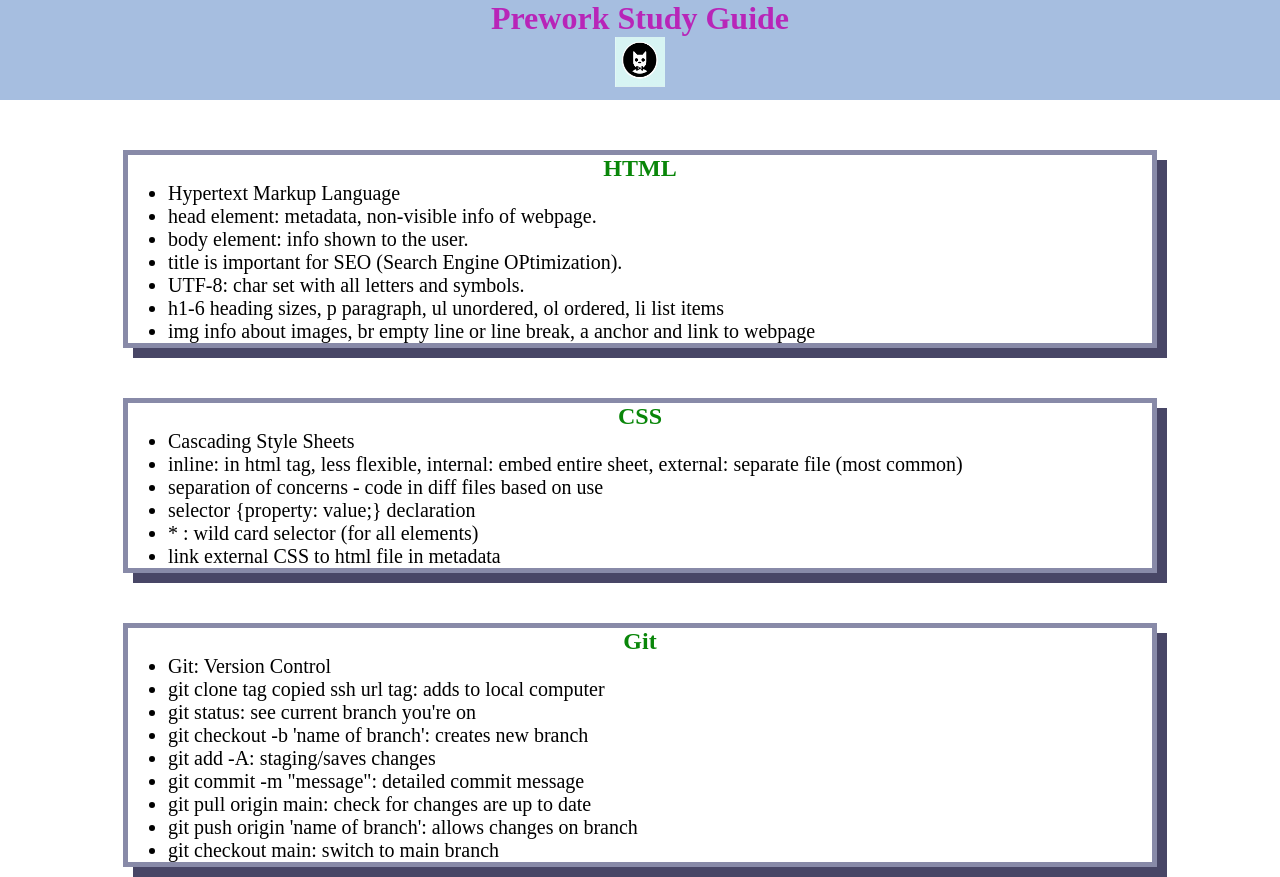
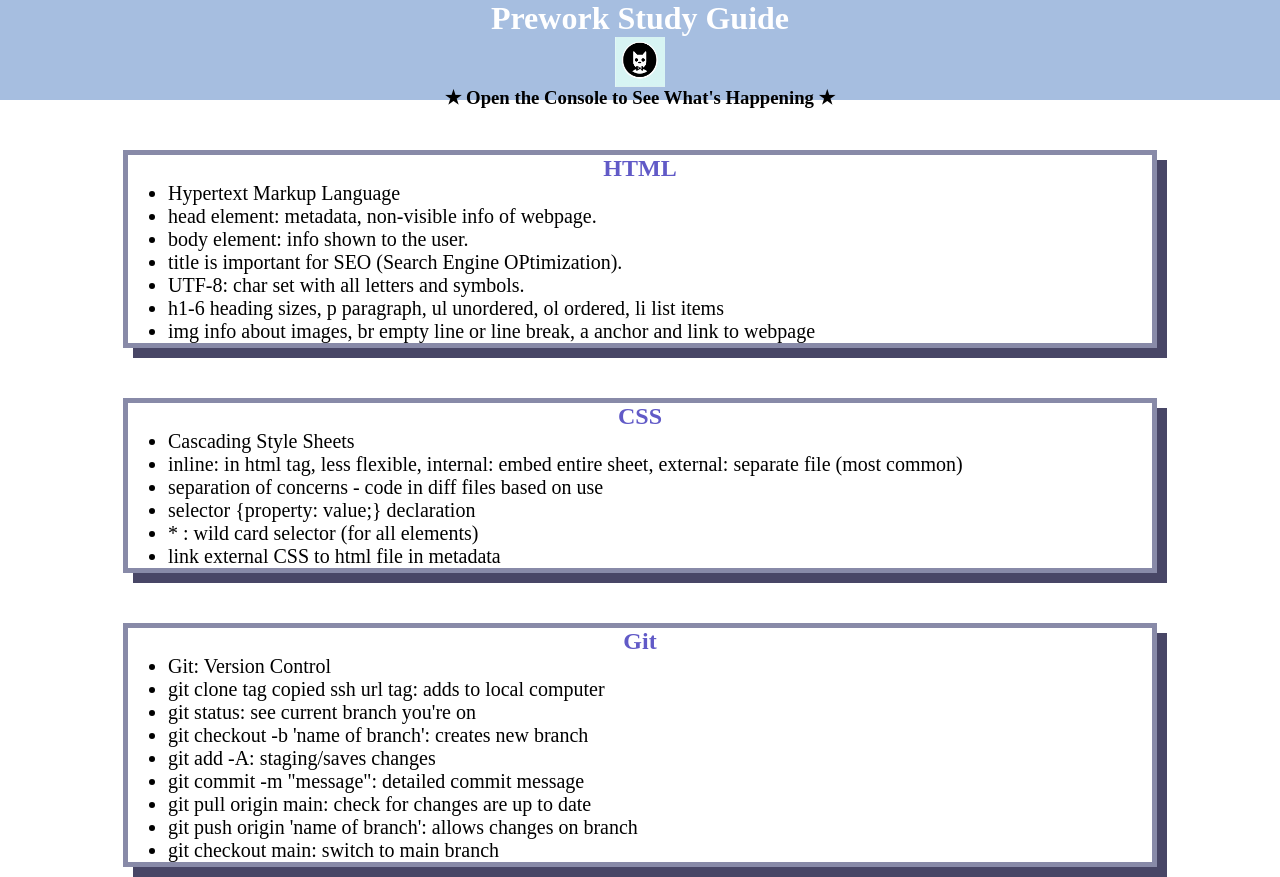
Before and after one commit to mackemo/prework-study-guide, a plain HTML site: page index.html in a window 1280 px wide. Shown: the top 877 px of the page. Drawn offline with Linux system fonts and the light colour scheme.

Commit message:
add Javascript to project

```diff
--- /dev/null
+++ b/assets/script.js
@@ -0,0 +1,17 @@
+const topics = ['HTML', 'CSS', 'Git', 'JavaScript'];
+for(let x=0; x < topics.length; x++) {
+    console.log(topics[x]);
+}
+/*
+if (topic === 'HTML') {
+ console.log("Let's study HTML!");
+} else if (topic === 'CSS') {
+ console.log("Let's study CSS!");
+} else if (topic === 'Git') {
+ console.log("Let's study Git!");
+} else if (topic === 'JavaScript') {
+ console.log("Let's study JavaScript!");
+} else {
+ console.log('Please try again!');
+}
+*/
--- a/assets/style.css
+++ b/assets/style.css
@@ -11,11 +11,15 @@ footer {
 }
 h1 {
     text-align: center;
-    color: rgb(184, 37, 184);
+    color: rgb(255, 255, 255);
 }
 h2 {
     text-align: center;
-    color: rgb(9, 134, 9);
+    color: rgb(97, 90, 199);
+}
+h3{
+    text-align: center;
+    color: black;
 }
 img {
     display: block;
--- a/index.html
+++ b/index.html
@@ -11,6 +11,7 @@
     <header id="header">
       <h1>Prework Study Guide</h1>
       <img src="./assets/bowtie-cat.png" alt="Profile image of cat wearing a bow tie." />
+      <h3>★ Open the Console to See What's Happening ★</h3>
     </header>
     <main>
       <section class="card" id="html-section">
@@ -64,5 +65,6 @@
     <footer>
       <p>I can code!</p>
     </footer>
+    <script src="./assets/script.js"></script>
   </body>
 </html>
```
